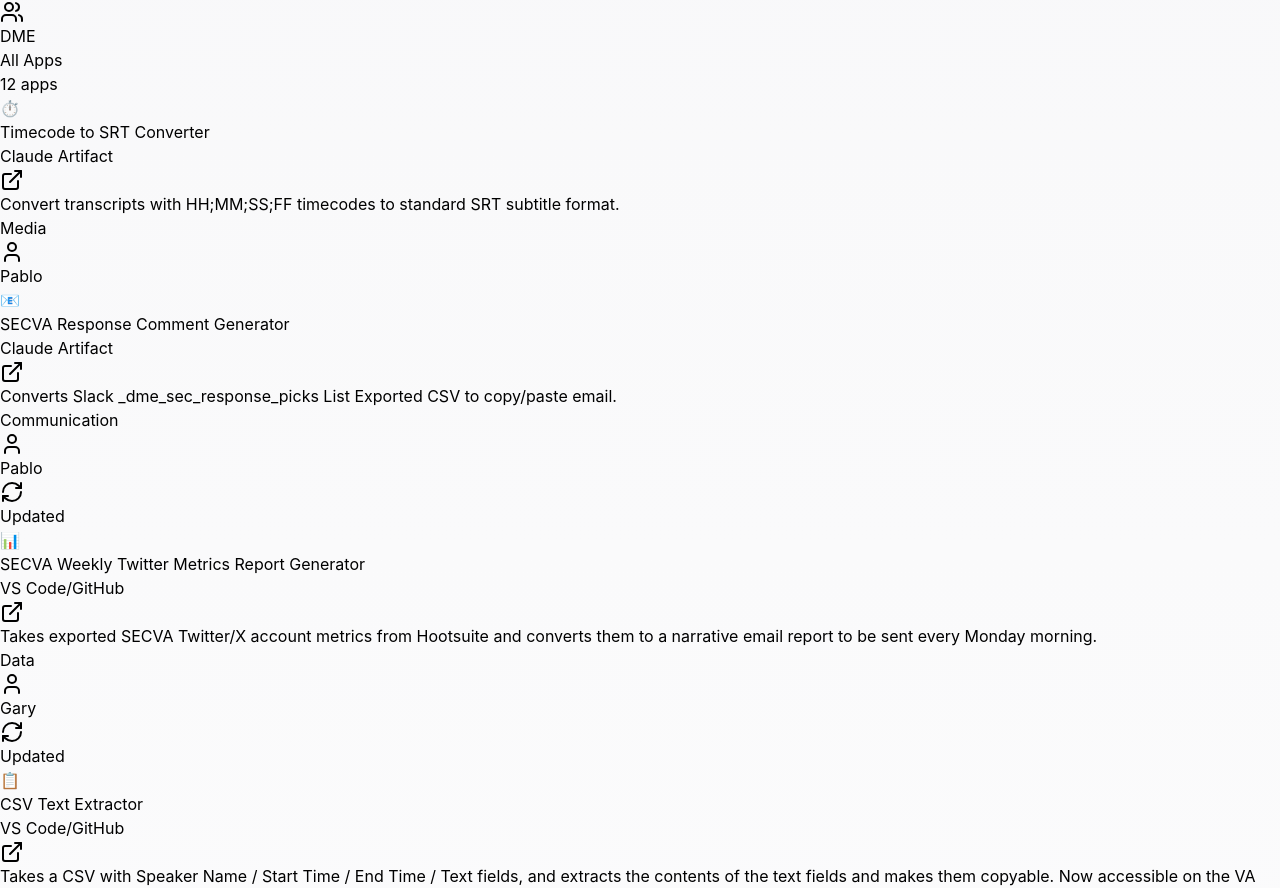
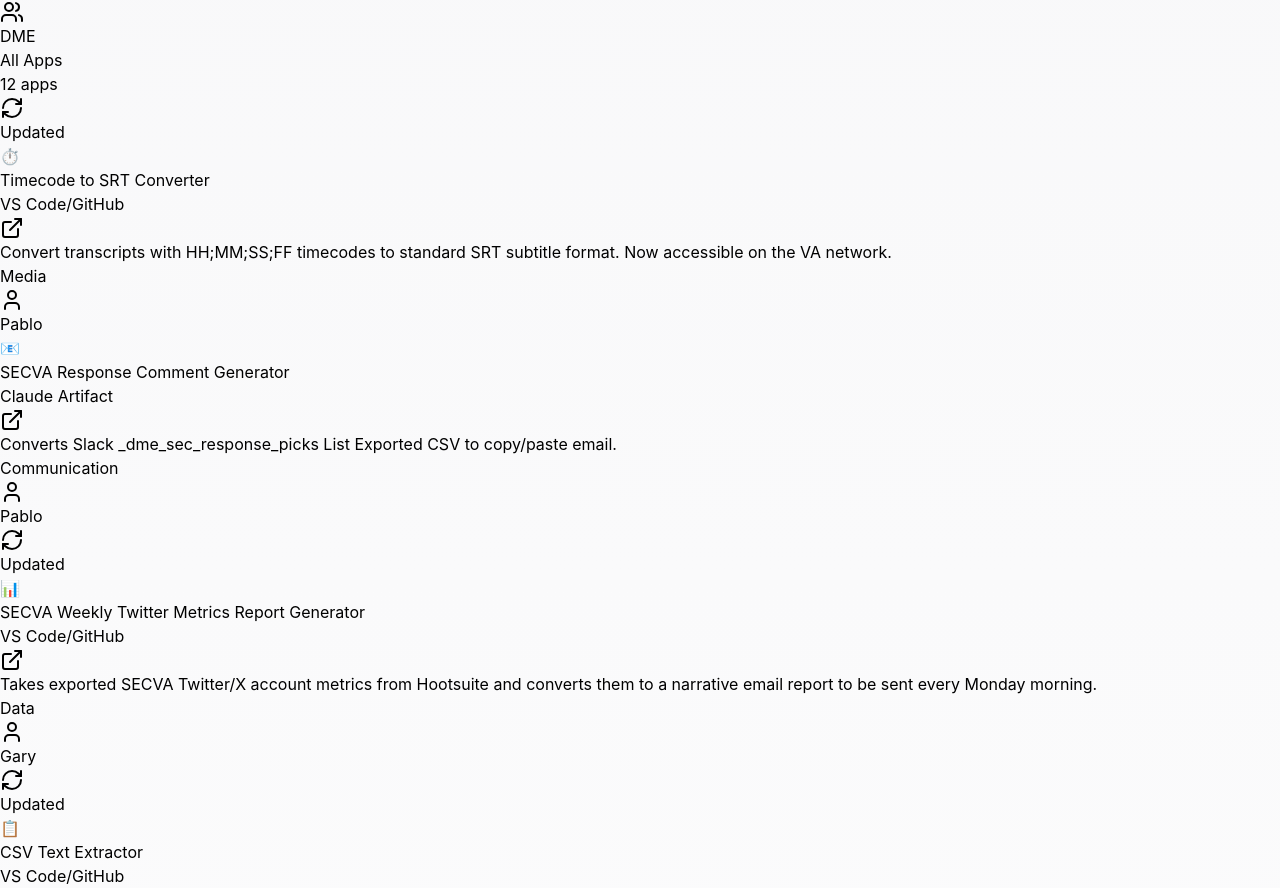
Before and after one commit to dominiqueramirez/DME-App-Store, a React (Vite) app: page / in a window 1280 px wide. Shown: the part 1488-2376 px from the top of the page. Built offline with nearby package versions, Linux system fonts and the light colour scheme.

Commit message:
Update Timecode to SRT Converter to VS Code/GitHub version

```diff
--- a/src/data/apps.js
+++ b/src/data/apps.js
@@ -38,16 +38,30 @@
   {
     id: 'timecode-to-srt',
     name: 'Timecode to SRT Converter',
-    description: 'Convert transcripts with HH;MM;SS;FF timecodes to standard SRT subtitle format.',
+    description: 'Convert transcripts with HH;MM;SS;FF timecodes to standard SRT subtitle format. Now accessible on the VA network.',
     icon: '⏱️',
     iconBg: 'from-blue-500 to-blue-600',
     category: 'Media',
-    platform: 'Claude Artifact',
+    platform: 'VS Code/GitHub',
     team: 'DME',
     designedFor: ['Pablo'],
-    url: 'https://claude.ai/public/artifacts/5ca5ea71-8f4c-4355-8591-d4bcc596507e',
+    url: 'https://dominiqueramirez.github.io/timecode-to-srt-converter/',
     dateAdded: '2025-12-05',
     featured: false,
+    updates: [
+      {
+        version: '2.0',
+        date: '2025-12-16',
+        notes: 'Rebuilt with VS Code and hosted on GitHub Pages, making it accessible on the VA network.',
+      }
+    ],
+    versionHistory: [
+      {
+        version: '1.0',
+        url: 'https://claude.ai/public/artifacts/5ca5ea71-8f4c-4355-8591-d4bcc596507e',
+        notes: 'Original release as Claude Artifact. Not accessible on VA network.',
+      }
+    ],
   },
   {
     id: 'secva-response-comment',
```
